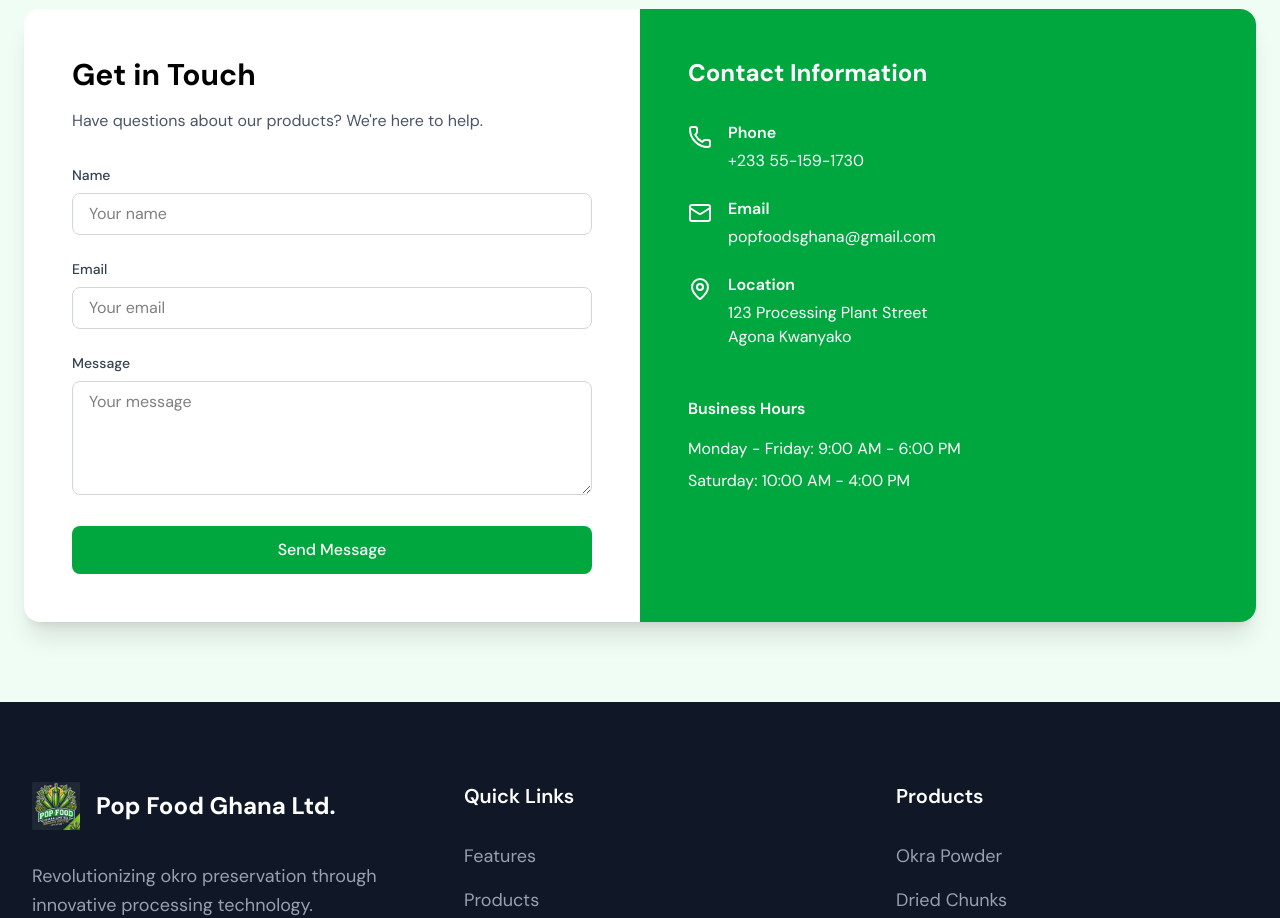
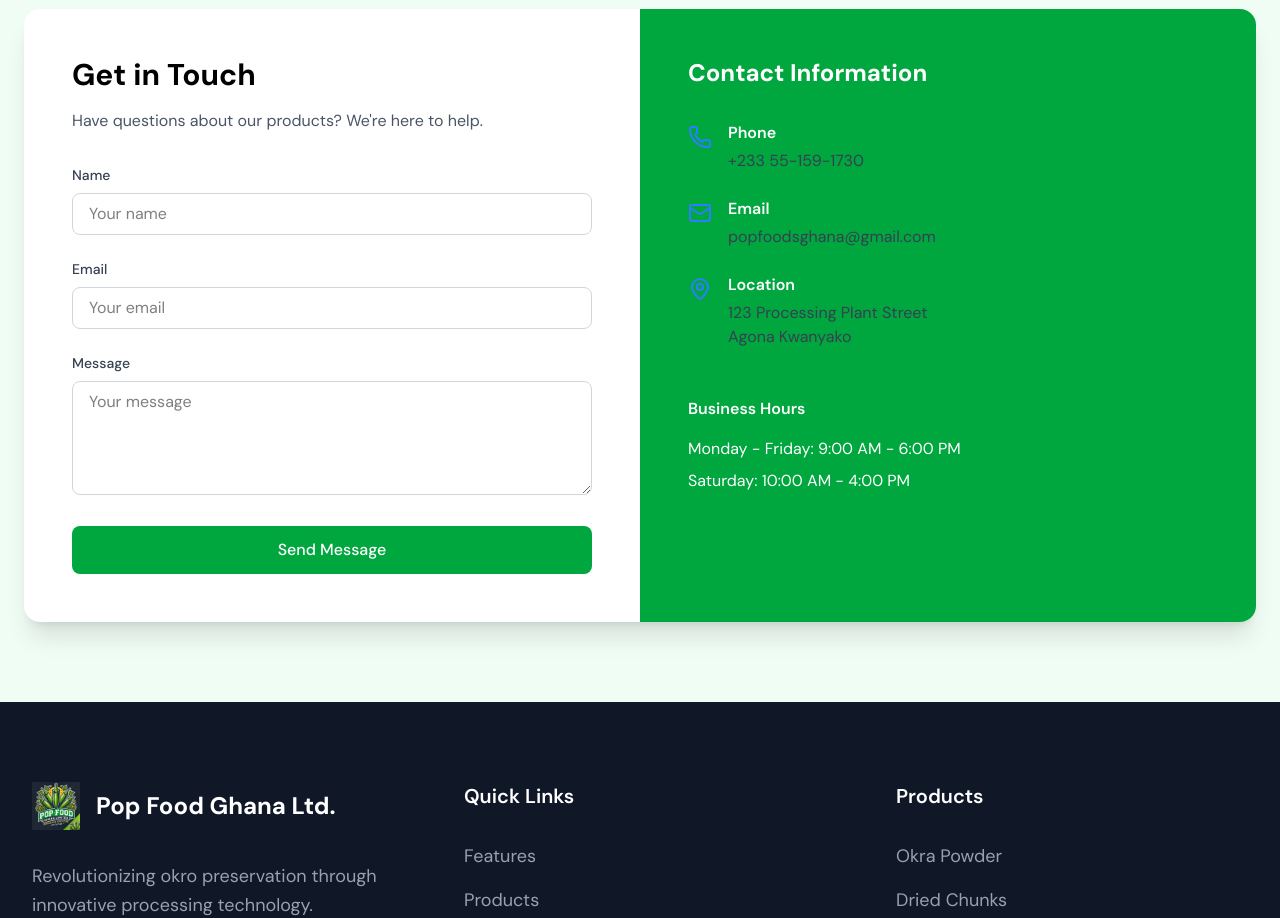
Before and after one commit to GROW-YAI/InnoYaliApp, a React (Vite) app: page / in a window 1280 px wide. Shown: the part 7360-8278 px from the top of the page. Built offline with nearby package versions, Linux system fonts and the light colour scheme.

Commit message:
Update contact section: clickable phone, email, and location

```diff
--- a/src/components/Contact.jsx
+++ b/src/components/Contact.jsx
@@ -144,33 +144,52 @@
               </h3>
 
               <div className="space-y-6">
-                <div className="flex items-start space-x-4">
-                  <Phone className="h-6 w-6 mt-1 flex-shrink-0" />
+            <a href="tel:+233551591730" className="flex items-start space-x-4">
+    <Phone className="h-6 w-6 mt-1 flex-shrink-0 text-blue-500 hover:text-blue-700" />
     <div>
       <h4 className="font-semibold mb-1">Phone</h4>
-                    <p className="break-words">+233 55-159-1730</p>
+      <p className="break-words text-gray-700">+233 55-159-1730</p>
+    </div>
+  </a>
+
+
+ <div className="flex items-start space-x-4">
+  {/* Clickable icon */}
+  <a href="mailto:popfoodsghana@gmail.com">
+    <Mail className="h-6 w-6 mt-1 flex-shrink-0 text-blue-500 hover:text-blue-700" />
+  </a>
+
+  {/* Clickable email text */}
+  <div>
+    <h4 className="font-semibold mb-1">Email</h4>
+    <a
+      href="mailto:popfoodsghana@gmail.com"
+      className="break-words text-gray-700 hover:underline"
+    >
+      popfoodsghana@gmail.com
+    </a>
   </div>
 </div>
 
-                <div className="flex items-start space-x-4">
-                  <Mail className="h-6 w-6 mt-1 flex-shrink-0" />
-                  <div>
-                    <h4 className="font-semibold mb-1">Email</h4>
-                    <p className="break-words">popfoodsghana@gmail.com</p>
-                  </div>
-                </div>
 
                <div className="flex items-start space-x-4">
-                  <MapPin className="h-6 w-6 mt-1 flex-shrink-0" />
+  <a
+    href="https://www.google.com/maps/search/?api=1&query=123+Processing+Plant+Street,+Agona+Kwanyako"
+    target="_blank"
+    rel="noopener noreferrer"
+  >
+    <MapPin className="h-6 w-6 mt-1 flex-shrink-0 text-blue-500 hover:text-blue-700" />
+  </a>
   <div>
     <h4 className="font-semibold mb-1">Location</h4>
-                    <p className="break-words">
+    <p className="break-words text-gray-700">
       123 Processing Plant Street
       <br />
       Agona Kwanyako
     </p>
   </div>
 </div>
+
               </div>
 
               <div className="mt-8 sm:mt-12">
```
Lines whose indentation alone changed are shown as unchanged.
